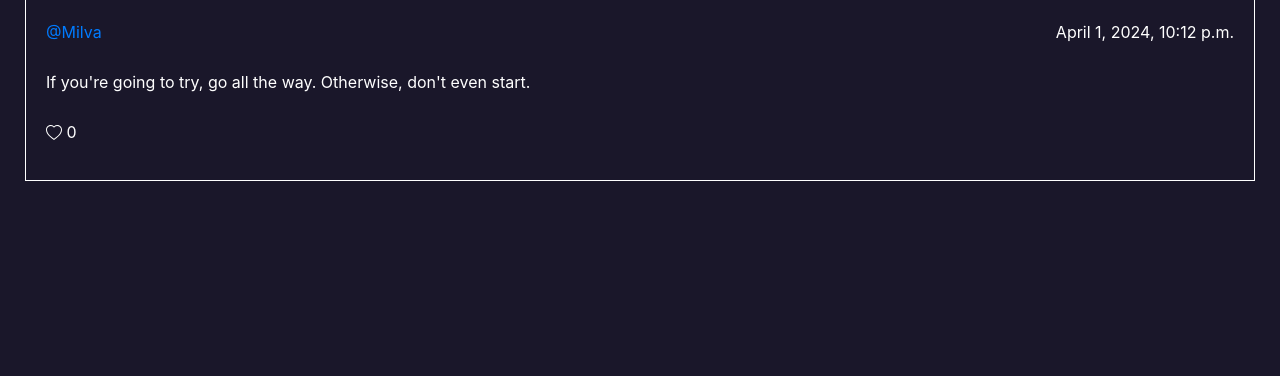
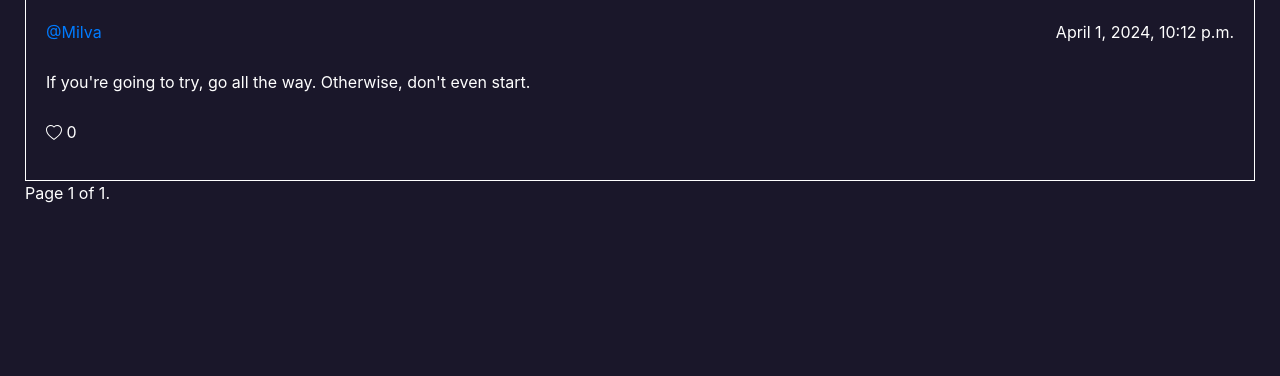
Before and after one commit to Franco-Postulka/Social-Network, a Django app: a page that uses network/templates/network/profile.html in a window 1280 px wide. Shown: the part 221-597 px from the top of the page. Run offline with Django 3.2, Linux system fonts and the light colour scheme; data comes from the database, SQL or seed files in the repository; both versions use the stored data as it was after the commit; data that the repository does not hold is empty; some libraries are stand-ins or nearby versions.

Commit message:
Pagination for following and profile functions

```diff
--- a/network/templates/network/profile.html
+++ b/network/templates/network/profile.html
@@ -32,6 +32,23 @@
                 </div>
             </div>
         {% endfor %}
+        <div class="pagination">
+            <span class="step-links">
+                {% if posts.has_previous %}
+                    <a href="?page=1">&laquo; first</a>
+                    <a href="?page={{ posts.previous_page_number }}">previous</a>
+                {% endif %}
+
+                <span class="current">
+                    Page {{ posts.number }} of {{ posts.paginator.num_pages }}.
+                </span>
+
+                {% if posts.has_next %}
+                    <a href="?page={{ posts.next_page_number }}">next</a>
+                    <a href="?page={{ posts.paginator.num_pages }}">last &raquo;</a>
+                {% endif %}
+            </span>
+        </div>
     {% else %}
         <br>
         <div id="no_post">
--- a/network/views.py
+++ b/network/views.py
@@ -88,6 +88,9 @@ def profile(request, username):
     follwing = Profile.objects.filter(follower=user.pk).count()
     followers = Profile.objects.filter(user=user.pk).count()
     posts = Post.objects.filter(user=user).order_by('-date')
+    paginator = Paginator(posts,10)
+    page_number = request.GET.get('page')
+    posts = paginator.get_page(page_number)
     return render(request, "network/profile.html", {'username':user,'followers':followers,'following':follwing,'posts':posts, 'logged_user':request.user})
 
 
@@ -148,6 +151,9 @@ def following(request):
             following_users.append(following_profile.user)
 
         posts = Post.objects.filter(user__in=following_users).order_by('-date')
+        paginator = Paginator(posts,10)
+        page_number = request.GET.get('page')
+        posts = paginator.get_page(page_number)
         return render(request,'network/following.html',{'posts':posts})
     else:
         return HttpResponseRedirect(reverse('login'))
```
Also changed, not shown: network/templates/network/following.html (+17 -0 lines), db.sqlite3.
